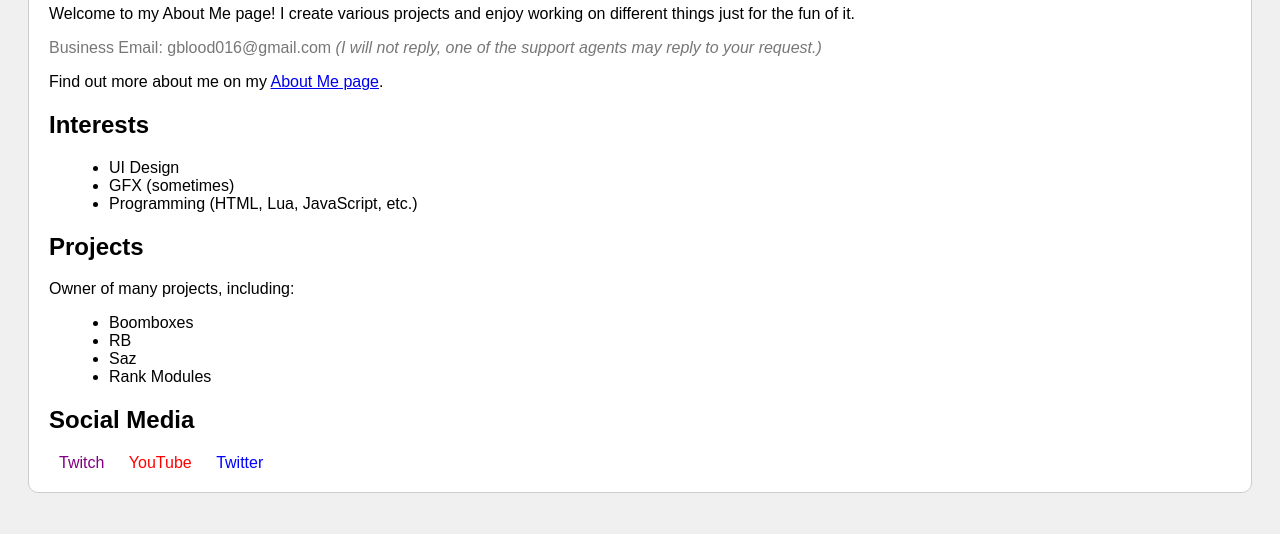
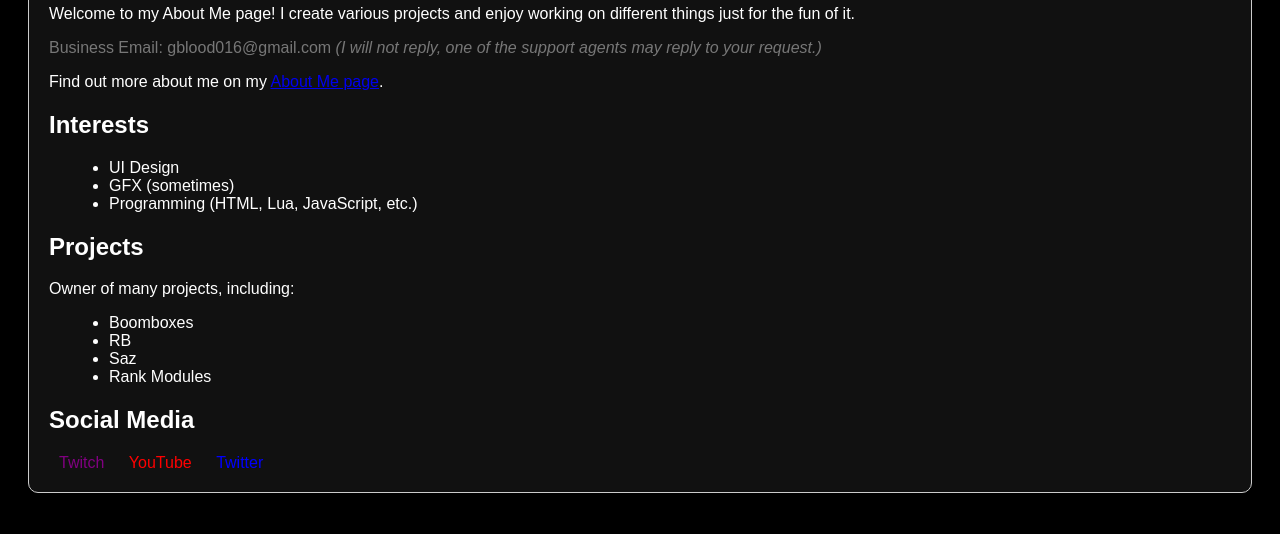
Before and after one commit to 4zx16/4zx16, a plain HTML site: page index.html in a window 1280 px wide. Shown: the part 266-800 px from the top of the page. Drawn offline with Linux system fonts and the light colour scheme.

Commit message:
Update index.html

```diff
--- a/index.html
+++ b/index.html
@@ -6,7 +6,8 @@
     <title>About Me</title>
     <style>
         body {
-            background-color: #f0f0f0;
+            background-color: black; /* Set the background color of the entire page to black */
+            color: white; /* Set text color to white */
             font-family: Arial, sans-serif;
         }
         #header {
@@ -16,7 +17,7 @@
             padding: 20px;
         }
         #container {
-            background-color: #fff;
+            background-color: #111; /* Adjust the container background color */
             border: 1px solid #ccc;
             border-radius: 10px;
             margin: 20px;
```
